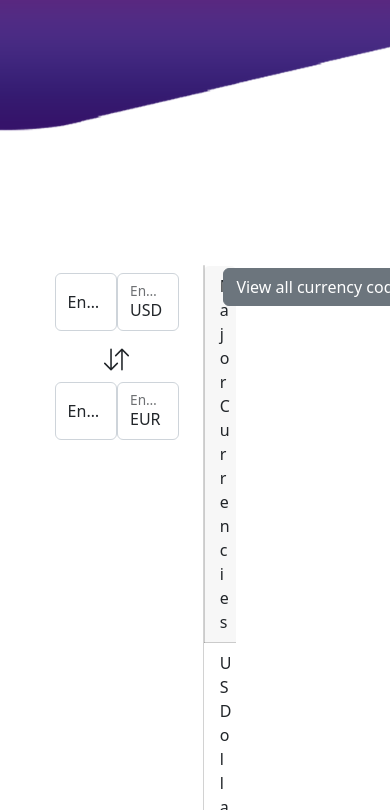
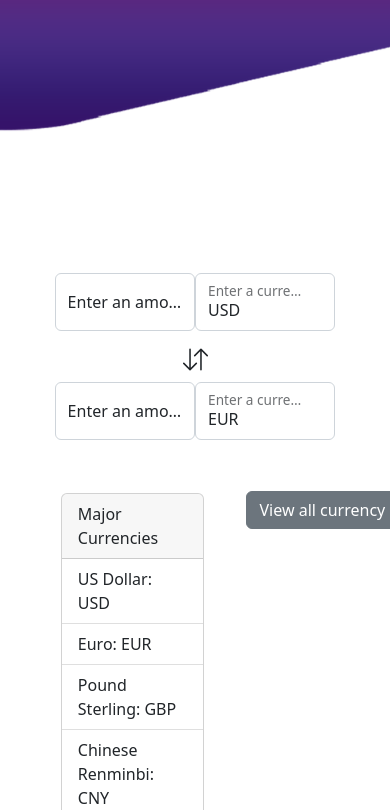
Before and after one commit to Teddyp14/Currency-Exchanger, a website built with webpack: page src/index.html in a window 390 px wide. Shown: the part 290-1100 px from the top of the page. Built offline with nearby package versions, Linux system fonts and the light colour scheme.

Commit message:
add media query rules in css

```diff
--- a/src/css/styles.css
+++ b/src/css/styles.css
@@ -42,7 +42,7 @@ form svg {
 }
 
 .card {
-    margin: 5%;
+    margin: 7%;
 }
 
 #currencies {
@@ -53,8 +53,38 @@ form svg {
     max-height: 500px;
 }
 
-#currencies-columns {
+#currencies-column {
     display: flex;
     flex-direction: column;
     max-width: 30%;
+    margin: 5%;
 }
+
+#code-error {
+    padding: 5%;
+}
+
+@media (max-width: 700px) {
+    #main-info {
+        max-width: 100%;
+    }
+
+    #currency-codes,
+    #conversion-rate,
+    #error-container {
+        width: 100%;
+        max-width: none;
+    }
+
+    #main-info,
+    #currency-codes,
+    #conversion-rate,
+    #error-container {
+        order: 1;
+    }
+
+    #form {
+        width: 100%;
+        max-width: none;
+    }
+}
```
